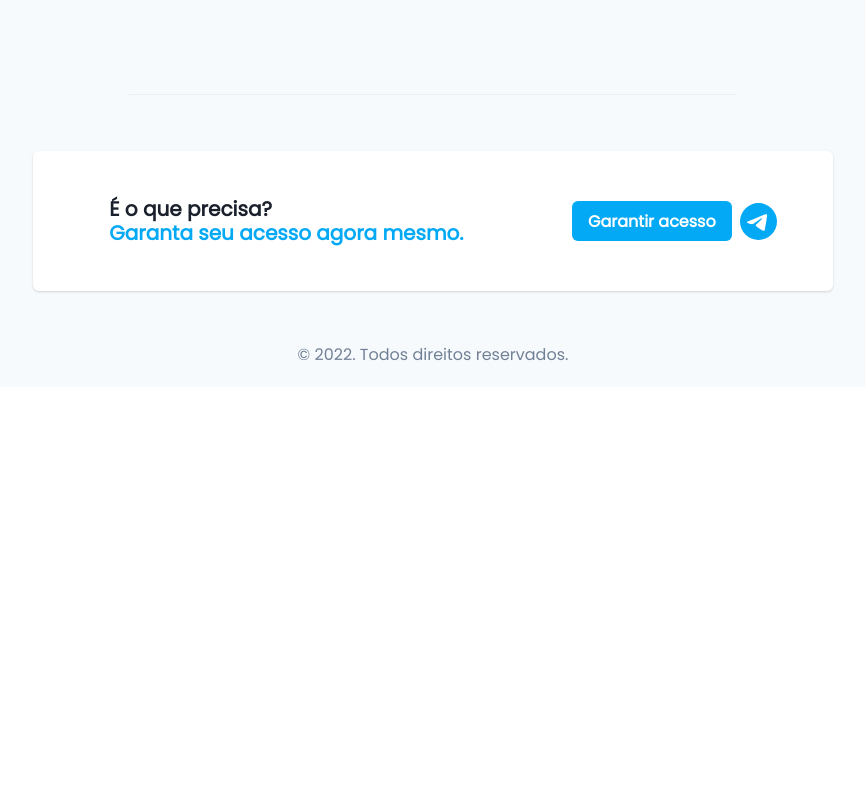
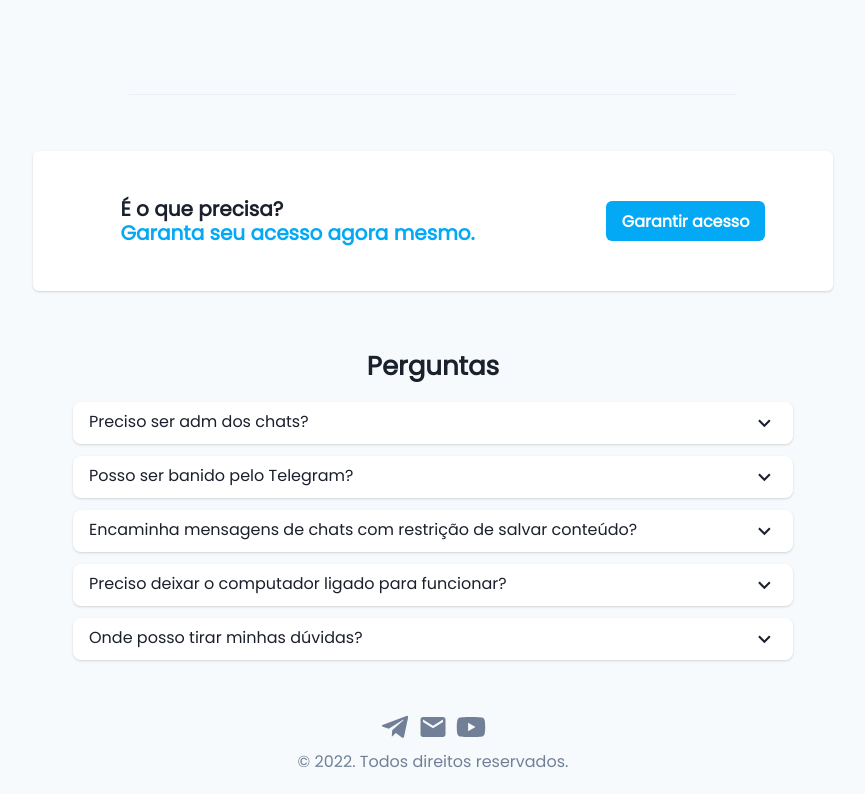
Before and after one commit to BrenoCarvalho/iforwarder-website, a Next.js app: page / in a window 1280 px wide. Shown: the part 1874-2668 px from the top of the page, without its empty margins (207-1072 px from the left). Before the commit the page ends 2261 px from the top, so only its background shows below. Built offline with nearby package versions, Linux system fonts and the light colour scheme.

Commit message:
added faq section

```diff
--- /dev/null
+++ b/src/components/faq/card.component.tsx
@@ -0,0 +1,35 @@
+import { Card, Divider, Flex, Text } from "@chakra-ui/react";
+import { useState } from "react";
+import { MdKeyboardArrowDown, MdKeyboardArrowUp } from "react-icons/md";
+
+const FaqCard = ({ question, answer }: any) => {
+  const [isOpen, setOpen] = useState(false);
+
+  return (
+    <Card
+      onClick={() => setOpen(!isOpen)}
+      borderRadius="8"
+      paddingX="4"
+      paddingY="2"
+      gap="2"
+      w="100%"
+    >
+      <Flex justifyContent="space-between" gap="2">
+        <Text w="100%">{question}</Text>
+        {isOpen ? (
+          <MdKeyboardArrowUp fontSize="26px" />
+        ) : (
+          <MdKeyboardArrowDown fontSize="26px" />
+        )}
+      </Flex>
+      {isOpen ? (
+        <>
+          <Divider />
+          <Text>{answer}</Text>
+        </>
+      ) : null}
+    </Card>
+  );
+};
+
+export default FaqCard;
--- /dev/null
+++ b/src/components/faq/container.component.tsx
@@ -0,0 +1,18 @@
+import { Flex } from "@chakra-ui/react";
+
+const FaqContainer = ({ children }: any) => {
+  return (
+    <Flex
+      w="100%"
+      h="100%"
+      justifyContent="center"
+      align="center"
+      gap="3"
+      direction="column"
+    >
+      {children}
+    </Flex>
+  );
+};
+
+export default FaqContainer;
--- a/src/pages/index.tsx
+++ b/src/pages/index.tsx
@@ -13,7 +13,10 @@ import {
 import Head from "next/head";
 import Card from "../components/Card.component";
 import styles from "../styles/Player.module.css";
-import { BsTelegram } from "react-icons/bs";
+import { FaTelegramPlane, FaYoutube } from "react-icons/fa";
+import FaqContainer from "../components/faq/container.component";
+import FaqCard from "../components/faq/card.component";
+import { MdEmail } from "react-icons/md";
 
 export default function Page() {
   return (
@@ -142,7 +145,6 @@ export default function Page() {
             />
           </Flex>
           <Flex
-            minW={["", "", "", ""]}
             w={["100%", "90%", "750px", "950px"]}
             h="100%"
             padding="10"
@@ -167,7 +169,7 @@ export default function Page() {
 
             <Image
               src="ilustration.svg"
-              alt=""
+              alt="man ilustration"
               width={["100%", "90%", "300px", "400px"]}
             />
           </Flex>
@@ -191,7 +193,6 @@ export default function Page() {
                 Garanta seu acesso agora mesmo.
               </Heading>
             </CardHeader>
-            <Flex gap="2" align="center">
             <Link
               href="https://telegram-control.pay.yampi.com.br/r/C5HWFDHVIX"
               style={{ textDecoration: "none" }}
@@ -206,11 +207,42 @@ export default function Page() {
                 Garantir acesso
               </Button>
             </Link>
-              <Link href="https://t.me/brenocarvalho1">
-                <BsTelegram fontSize="37" color="#03a9f4" />
-              </Link>
+          </ChakraCard>
+          <Flex
+            w={["100%", "100%", "720px", "720px"]}
+            h="100%"
+            justifyContent="center"
+            align="center"
+            mt={["8", "8", "14", "14"]}
+            direction="column"
+            gap="4"
+          >
+            <Text fontSize="26px" fontWeight="bold">
+              Perguntas
+            </Text>
+            <FaqContainer>
+              <FaqCard
+                question="Preciso ser adm dos chats?"
+                answer="Não, apenas precisa ter permissão para encaminhar mensagem no chat destinatário."
+              />
+              <FaqCard
+                question="Posso ser banido pelo Telegram?"
+                answer="Em relação ao bot não tem risco nenhum de ser banido."
+              />
+              <FaqCard
+                question="Encaminha mensagens de chats com restrição de salvar conteúdo?"
+                answer="Sim, encaminha de qualquer tipo de chat, mesmo sendo privado e com restrições."
+              />
+              <FaqCard
+                question="Preciso deixar o computador ligado para funcionar?"
+                answer="Sim, ou você pode colocar o bot em um servidor VPS (máquina virtual)."
+              />
+              <FaqCard
+                question="Onde posso tirar minhas dúvidas?"
+                answer="Envie um email para suporte@telegramcontrol.com.br ou se preferir, envie uma mensagem no Telegram @brenocarvalho1"
+              />
+            </FaqContainer>
           </Flex>
-          </ChakraCard>
         </Flex>
       </main>
 
@@ -224,7 +256,19 @@ export default function Page() {
           padding="5"
           bg="#f7fafc"
           direction="column"
+          gap="2"
         >
+          <Flex w="100%" justifyContent="center" align="center" gap="2">
+            <Link href="https://t.me/brenocarvalho1">
+              <FaTelegramPlane fontSize="30" color="#718096" />
+            </Link>
+            <Link href="malito:suporte@telegramcontrol.com.br">
+              <MdEmail fontSize="30" color="#718096" />
+            </Link>
+            <Link href="https://www.youtube.com/watch?v=yqZivSaATo8">
+              <FaYoutube fontSize="30" color="#718096" />
+            </Link>
+          </Flex>
           <Text color="#718096">© 2022. Todos direitos reservados.</Text>
         </Flex>
       </footer>
```
Lines whose indentation alone changed are shown as unchanged.
